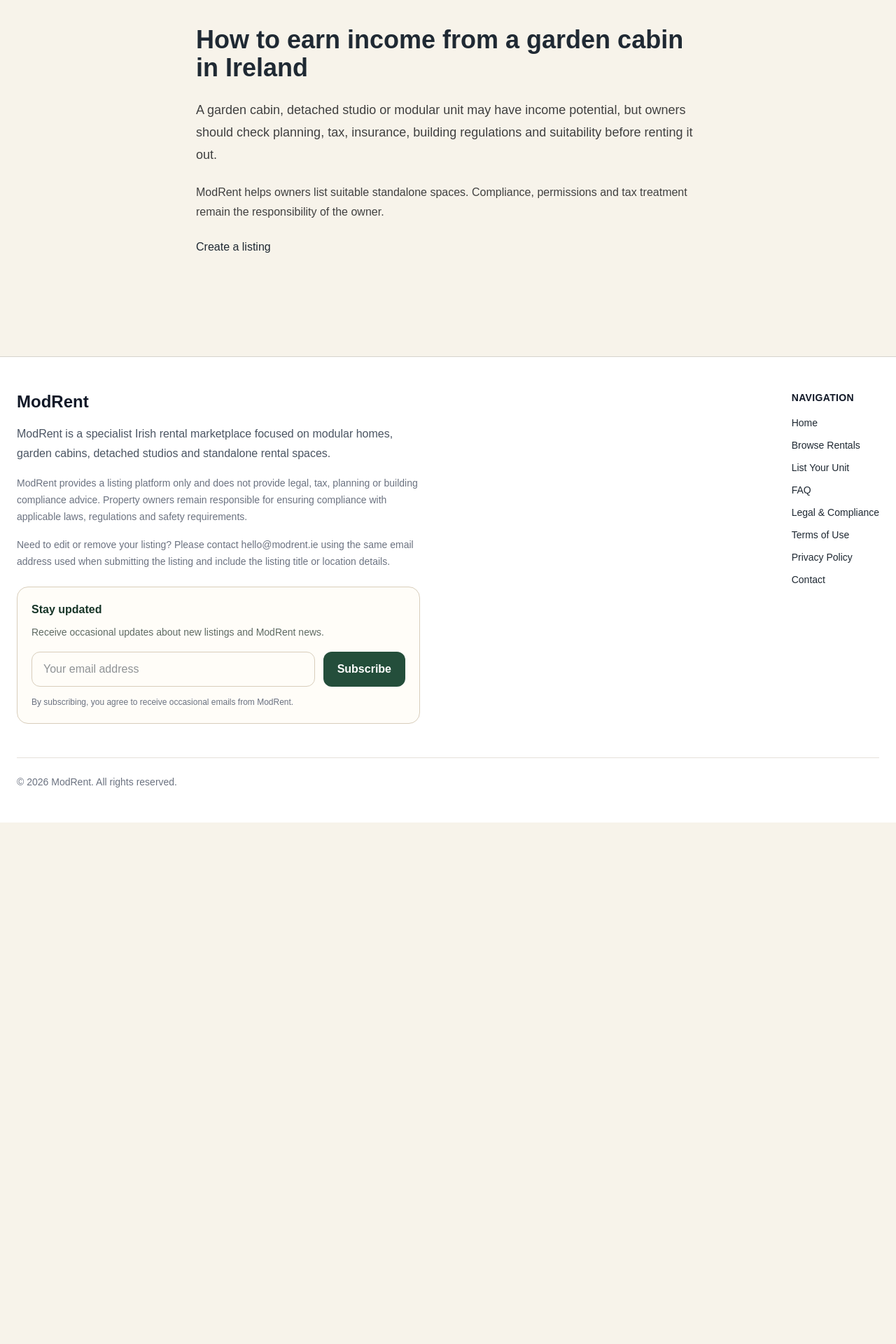
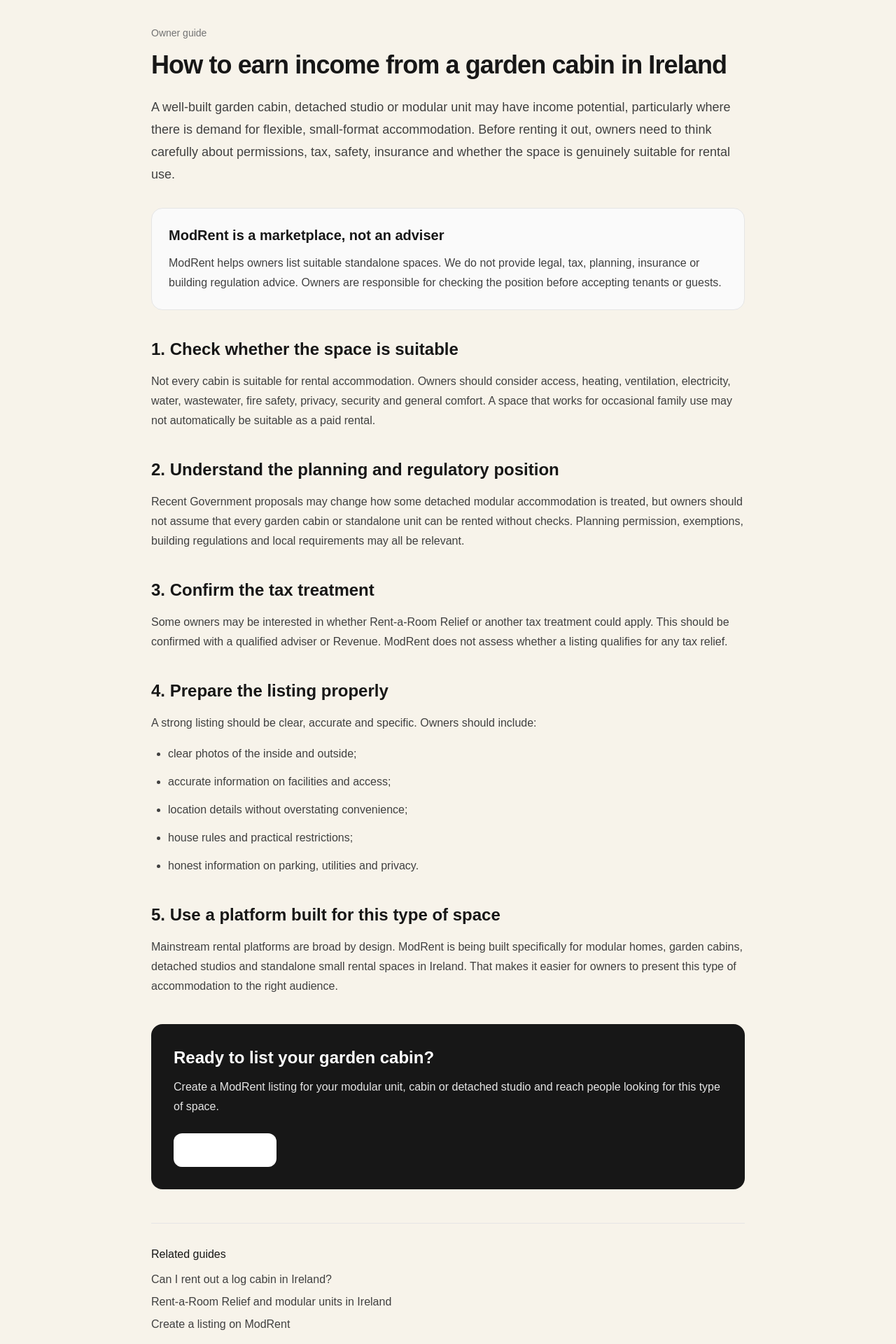
Before and after one commit to ZD12393/modrent, a Next.js app: page /how-to-earn-income-from-a-garden-cabin-ireland in a window 1280 px wide. Shown: the part 100-2020 px from the top of the page at 70% size. Before the commit the page ends 1275 px from the top, so only its background shows below. Built offline with nearby package versions, Linux system fonts and the light colour scheme.

Commit message:
fix seo routes

```diff
--- a/app/how-to-earn-income-from-a-garden-cabin-ireland/page.tsx
+++ b/app/how-to-earn-income-from-a-garden-cabin-ireland/page.tsx
@@ -3,30 +3,150 @@
 export const metadata = {
   title: "How to Earn Income from a Garden Cabin in Ireland | ModRent",
   description:
-    "A practical guide for Irish owners considering whether a garden cabin or detached studio could generate rental income.",
+    "A practical guide for Irish owners considering whether a garden cabin, detached studio or modular unit could be used as a rental space.",
 };
 
-export default function Page() {
+export default function GardenCabinIncomeIrelandPage() {
   return (
-    <main className="mx-auto max-w-3xl px-6 py-16">
-      <h1 className="mb-6 text-4xl font-semibold">
+    <main className="mx-auto max-w-4xl px-6 py-16">
+      <p className="mb-4 text-sm font-medium text-neutral-500">
+        Owner guide
+      </p>
+
+      <h1 className="mb-6 text-4xl font-semibold tracking-tight text-neutral-900">
         How to earn income from a garden cabin in Ireland
       </h1>
 
-      <p className="mb-6 text-lg leading-8 text-neutral-700">
-        A garden cabin, detached studio or modular unit may have income
-        potential, but owners should check planning, tax, insurance, building
-        regulations and suitability before renting it out.
+      <p className="mb-8 text-lg leading-8 text-neutral-700">
+        A well-built garden cabin, detached studio or modular unit may have
+        income potential, particularly where there is demand for flexible,
+        small-format accommodation. Before renting it out, owners need to think
+        carefully about permissions, tax, safety, insurance and whether the
+        space is genuinely suitable for rental use.
       </p>
 
-      <p className="mb-6 leading-7 text-neutral-700">
-        ModRent helps owners list suitable standalone spaces. Compliance,
-        permissions and tax treatment remain the responsibility of the owner.
-      </p>
+      <div className="mb-10 rounded-2xl border border-neutral-200 bg-neutral-50 p-6">
+        <h2 className="mb-3 text-xl font-semibold text-neutral-900">
+          ModRent is a marketplace, not an adviser
+        </h2>
+        <p className="leading-7 text-neutral-700">
+          ModRent helps owners list suitable standalone spaces. We do not
+          provide legal, tax, planning, insurance or building regulation advice.
+          Owners are responsible for checking the position before accepting
+          tenants or guests.
+        </p>
+      </div>
 
-      <Link href="/create" className="underline">
-        Create a listing
-      </Link>
+      <section className="mb-10">
+        <h2 className="mb-4 text-2xl font-semibold text-neutral-900">
+          1. Check whether the space is suitable
+        </h2>
+
+        <p className="leading-7 text-neutral-700">
+          Not every cabin is suitable for rental accommodation. Owners should
+          consider access, heating, ventilation, electricity, water, wastewater,
+          fire safety, privacy, security and general comfort. A space that works
+          for occasional family use may not automatically be suitable as a paid
+          rental.
+        </p>
+      </section>
+
+      <section className="mb-10">
+        <h2 className="mb-4 text-2xl font-semibold text-neutral-900">
+          2. Understand the planning and regulatory position
+        </h2>
+
+        <p className="leading-7 text-neutral-700">
+          Recent Government proposals may change how some detached modular
+          accommodation is treated, but owners should not assume that every
+          garden cabin or standalone unit can be rented without checks. Planning
+          permission, exemptions, building regulations and local requirements
+          may all be relevant.
+        </p>
+      </section>
+
+      <section className="mb-10">
+        <h2 className="mb-4 text-2xl font-semibold text-neutral-900">
+          3. Confirm the tax treatment
+        </h2>
+
+        <p className="leading-7 text-neutral-700">
+          Some owners may be interested in whether Rent-a-Room Relief or another
+          tax treatment could apply. This should be confirmed with a qualified
+          adviser or Revenue. ModRent does not assess whether a listing qualifies
+          for any tax relief.
+        </p>
+      </section>
+
+      <section className="mb-10">
+        <h2 className="mb-4 text-2xl font-semibold text-neutral-900">
+          4. Prepare the listing properly
+        </h2>
+
+        <p className="mb-4 leading-7 text-neutral-700">
+          A strong listing should be clear, accurate and specific. Owners should
+          include:
+        </p>
+
+        <ul className="list-disc space-y-3 pl-6 leading-7 text-neutral-700">
+          <li>clear photos of the inside and outside;</li>
+          <li>accurate information on facilities and access;</li>
+          <li>location details without overstating convenience;</li>
+          <li>house rules and practical restrictions;</li>
+          <li>honest information on parking, utilities and privacy.</li>
+        </ul>
+      </section>
+
+      <section className="mb-10">
+        <h2 className="mb-4 text-2xl font-semibold text-neutral-900">
+          5. Use a platform built for this type of space
+        </h2>
+
+        <p className="leading-7 text-neutral-700">
+          Mainstream rental platforms are broad by design. ModRent is being
+          built specifically for modular homes, garden cabins, detached studios
+          and standalone small rental spaces in Ireland. That makes it easier
+          for owners to present this type of accommodation to the right audience.
+        </p>
+      </section>
+
+      <div className="rounded-2xl bg-neutral-900 p-8 text-white">
+        <h2 className="mb-3 text-2xl font-semibold">
+          Ready to list your garden cabin?
+        </h2>
+        <p className="mb-6 leading-7 text-neutral-200">
+          Create a ModRent listing for your modular unit, cabin or detached
+          studio and reach people looking for this type of space.
+        </p>
+
+        <Link
+          href="/create"
+          className="inline-flex rounded-xl bg-white px-5 py-3 font-medium text-neutral-900 hover:bg-neutral-100"
+        >
+          Create a listing
+        </Link>
+      </div>
+
+      <nav className="mt-12 border-t border-neutral-200 pt-8">
+        <p className="mb-3 font-medium text-neutral-900">Related guides</p>
+        <ul className="space-y-2 text-neutral-700">
+          <li>
+            <Link className="underline" href="/can-i-rent-out-a-log-cabin-in-ireland">
+              Can I rent out a log cabin in Ireland?
+            </Link>
+          </li>
+          <li>
+            <Link className="underline" href="/rent-a-room-relief-modular-units-ireland">
+              Rent-a-Room Relief and modular units in Ireland
+            </Link>
+          </li>
+          <li>
+            <Link className="underline" href="/create">
+              Create a listing on ModRent
+            </Link>
+          </li>
+        </ul>
+      </nav>
     </main>
   );
 }
--- a/app/rent-a-room-relief-modular-units-ireland/page.tsx
+++ b/app/rent-a-room-relief-modular-units-ireland/page.tsx
@@ -3,32 +3,136 @@
 export const metadata = {
   title: "Rent-a-Room Relief and Modular Units in Ireland | ModRent",
   description:
-    "A cautious owner guide to modular units, detached accommodation and Rent-a-Room Relief in Ireland.",
+    "A practical guide for Irish property owners considering detached modular accommodation, garden units and possible Rent-a-Room Relief implications.",
 };
 
-export default function Page() {
+export default function RentARoomReliefModularUnitsIrelandPage() {
   return (
-    <main className="mx-auto max-w-3xl px-6 py-16">
-      <h1 className="mb-6 text-4xl font-semibold">
+    <main className="mx-auto max-w-4xl px-6 py-16">
+      <p className="mb-4 text-sm font-medium text-neutral-500">
+        Owner guide
+      </p>
+
+      <h1 className="mb-6 text-4xl font-semibold tracking-tight text-neutral-900">
         Rent-a-Room Relief and modular units in Ireland
       </h1>
 
-      <p className="mb-6 text-lg leading-8 text-neutral-700">
-        Recent Government proposals may create opportunities for owners of
-        detached modular accommodation, garden cabins and standalone units.
-        However, owners should not assume that planning exemptions, tax relief
-        or rental eligibility automatically apply.
+      <p className="mb-8 text-lg leading-8 text-neutral-700">
+        Recent Irish Government proposals have drawn attention to the potential
+        use of detached modular accommodation, garden cabins and standalone
+        units as rental spaces. For owners, this may create new opportunities,
+        but the position depends on the final rules, eligibility conditions,
+        planning requirements, tax treatment and building regulations.
       </p>
 
-      <p className="mb-6 leading-7 text-neutral-700">
-        ModRent is a listing marketplace only. We do not provide legal, tax,
-        planning or building regulation advice. Owners should get independent
-        professional advice before listing or renting out a unit.
-      </p>
+      <div className="mb-10 rounded-2xl border border-neutral-200 bg-neutral-50 p-6">
+        <h2 className="mb-3 text-xl font-semibold text-neutral-900">
+          Important note
+        </h2>
+        <p className="leading-7 text-neutral-700">
+          ModRent is a listing marketplace. We do not provide legal, tax,
+          planning or building regulation advice. Owners should seek independent
+          professional advice before renting out any modular unit, garden cabin
+          or detached accommodation.
+        </p>
+      </div>
 
-      <Link href="/create" className="underline">
-        Create a listing
-      </Link>
+      <section className="mb-10">
+        <h2 className="mb-4 text-2xl font-semibold text-neutral-900">
+          What owners should consider
+        </h2>
+
+        <p className="mb-4 leading-7 text-neutral-700">
+          A detached modular unit may appear simple to rent, but owners should
+          check the full position before listing. Relevant questions may include:
+        </p>
+
+        <ul className="list-disc space-y-3 pl-6 leading-7 text-neutral-700">
+          <li>whether planning permission or an exemption applies;</li>
+          <li>whether the unit meets building regulation requirements;</li>
+          <li>whether the proposed use is eligible for any tax relief;</li>
+          <li>whether insurance covers rental use;</li>
+          <li>whether the space is suitable, safe and properly serviced;</li>
+          <li>whether local authority or Revenue guidance applies.</li>
+        </ul>
+      </section>
+
+      <section className="mb-10">
+        <h2 className="mb-4 text-2xl font-semibold text-neutral-900">
+          Could Rent-a-Room Relief apply?
+        </h2>
+
+        <p className="mb-4 leading-7 text-neutral-700">
+          Rent-a-Room Relief can be valuable for qualifying homeowners, but it
+          should not be assumed that every detached modular unit, garden cabin
+          or standalone space will qualify. The exact treatment may depend on
+          the final legislation, Revenue guidance and the facts of the specific
+          property.
+        </p>
+
+        <p className="leading-7 text-neutral-700">
+          Owners should avoid relying on general online commentary alone. Before
+          listing, it is sensible to confirm the tax position with an accountant,
+          tax adviser or Revenue.
+        </p>
+      </section>
+
+      <section className="mb-10">
+        <h2 className="mb-4 text-2xl font-semibold text-neutral-900">
+          Where ModRent fits in
+        </h2>
+
+        <p className="mb-4 leading-7 text-neutral-700">
+          ModRent is being built for a specific type of rental space that does
+          not always fit neatly on mainstream property platforms: modular homes,
+          detached garden cabins, studios and small standalone rental units.
+        </p>
+
+        <p className="leading-7 text-neutral-700">
+          The role of ModRent is to help suitable owners present these spaces to
+          people actively looking for this type of accommodation. Compliance,
+          permissions, tax treatment and suitability remain the responsibility
+          of the owner.
+        </p>
+      </section>
+
+      <div className="rounded-2xl bg-neutral-900 p-8 text-white">
+        <h2 className="mb-3 text-2xl font-semibold">
+          Have a modular unit or garden cabin?
+        </h2>
+        <p className="mb-6 leading-7 text-neutral-200">
+          List your space on ModRent and reach people specifically looking for
+          small standalone rental accommodation in Ireland.
+        </p>
+
+        <Link
+          href="/create"
+          className="inline-flex rounded-xl bg-white px-5 py-3 font-medium text-neutral-900 hover:bg-neutral-100"
+        >
+          Create a listing
+        </Link>
+      </div>
+
+      <nav className="mt-12 border-t border-neutral-200 pt-8">
+        <p className="mb-3 font-medium text-neutral-900">Related guides</p>
+        <ul className="space-y-2 text-neutral-700">
+          <li>
+            <Link className="underline" href="/can-i-rent-out-a-log-cabin-in-ireland">
+              Can I rent out a log cabin in Ireland?
+            </Link>
+          </li>
+          <li>
+            <Link className="underline" href="/how-to-earn-income-from-a-garden-cabin-ireland">
+              How to earn income from a garden cabin in Ireland
+            </Link>
+          </li>
+          <li>
+            <Link className="underline" href="/faq">
+              ModRent FAQ
+            </Link>
+          </li>
+        </ul>
+      </nav>
     </main>
   );
 }
```
